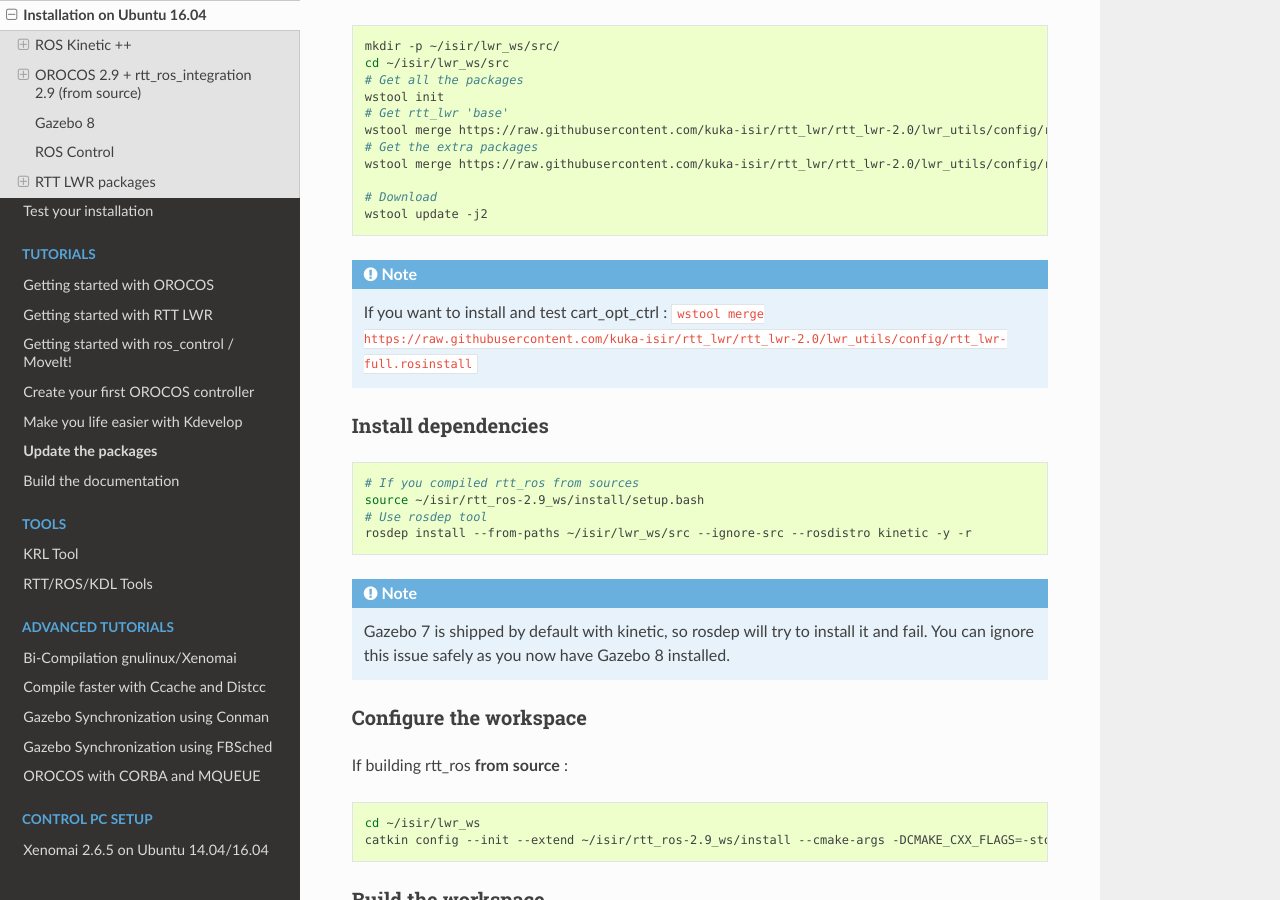
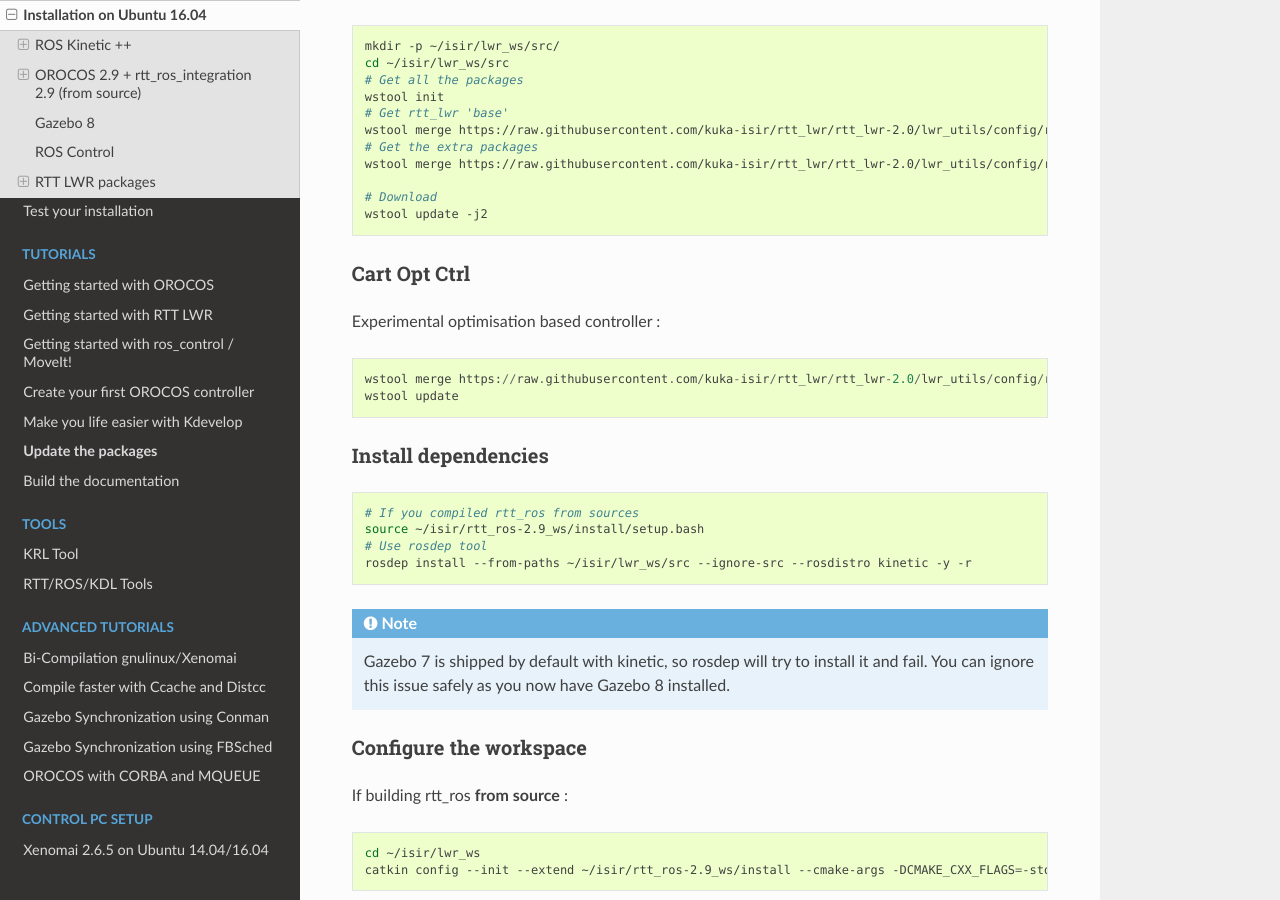
Before and after one commit to kuka-isir/rtt_lwr, a Sphinx documentation site: the page built from docs/source/install/install-16.04-kinetic.rst, in a window 1280 px wide and 900 px high, scrolled down 2515 px. Built offline with Sphinx 7.4.7 and the Read the Docs theme 2.0.0, drawn with Linux system fonts in a browser that asks for light colours.

Commit message:
Update install-16.04-kinetic.rst

```diff
--- a/docs/source/install/install-16.04-kinetic.rst
+++ b/docs/source/install/install-16.04-kinetic.rst
@@ -146,7 +146,15 @@
     # Download
     wstool update -j2
 
-.. note:: If you want to install and test cart_opt_ctrl :  ``wstool merge https://raw.githubusercontent.com/kuka-isir/rtt_lwr/rtt_lwr-2.0/lwr_utils/config/rtt_lwr-full.rosinstall``
+Cart Opt Ctrl
+~~~~~~~~~~~~~
+
+Experimental optimisation based controller :
+
+.. code-block::
+
+    wstool merge https://raw.githubusercontent.com/kuka-isir/rtt_lwr/rtt_lwr-2.0/lwr_utils/config/rtt_lwr-full.rosinstall
+    wstool update
 
 Install dependencies
 ~~~~~~~~~~~~~~~~~~~~
```
